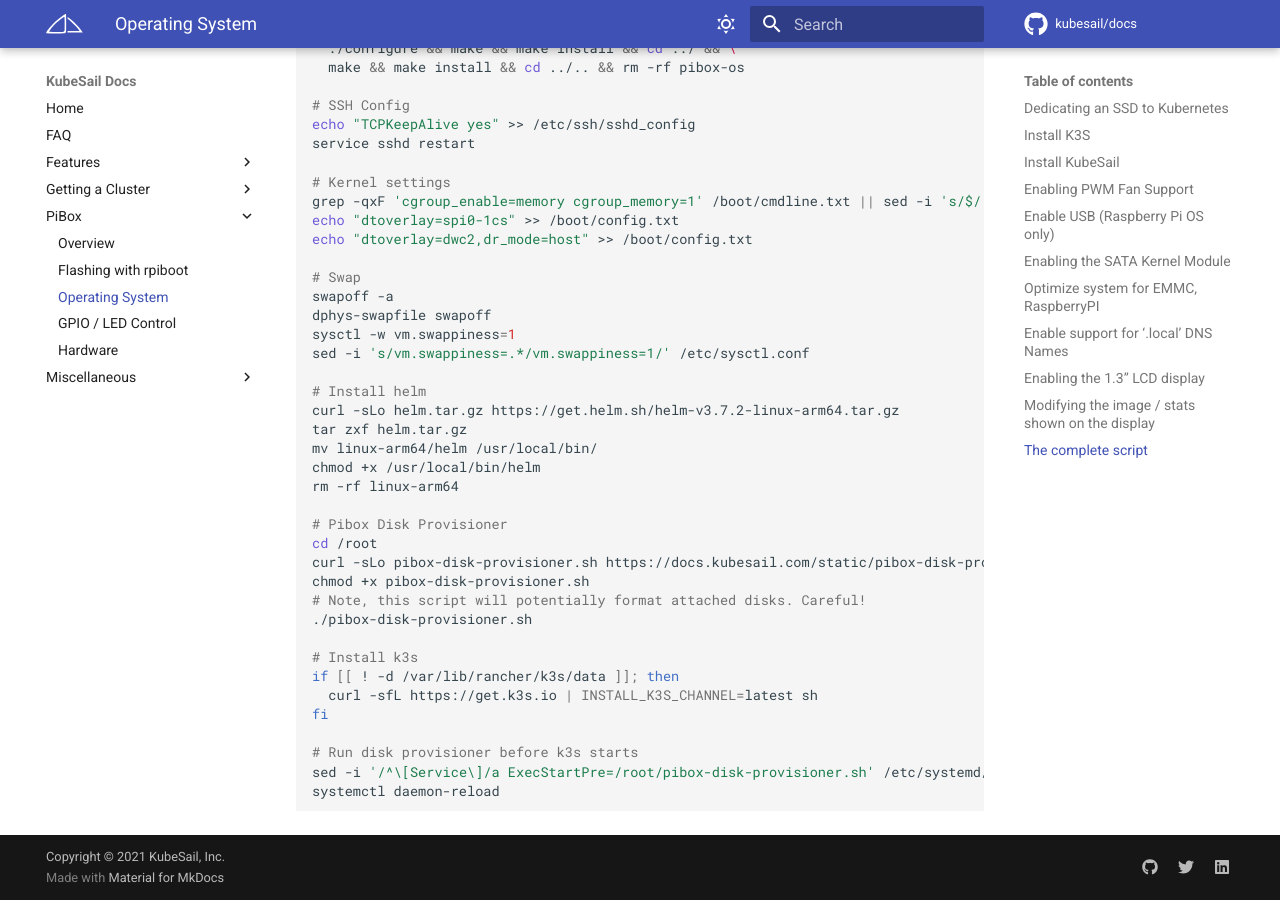
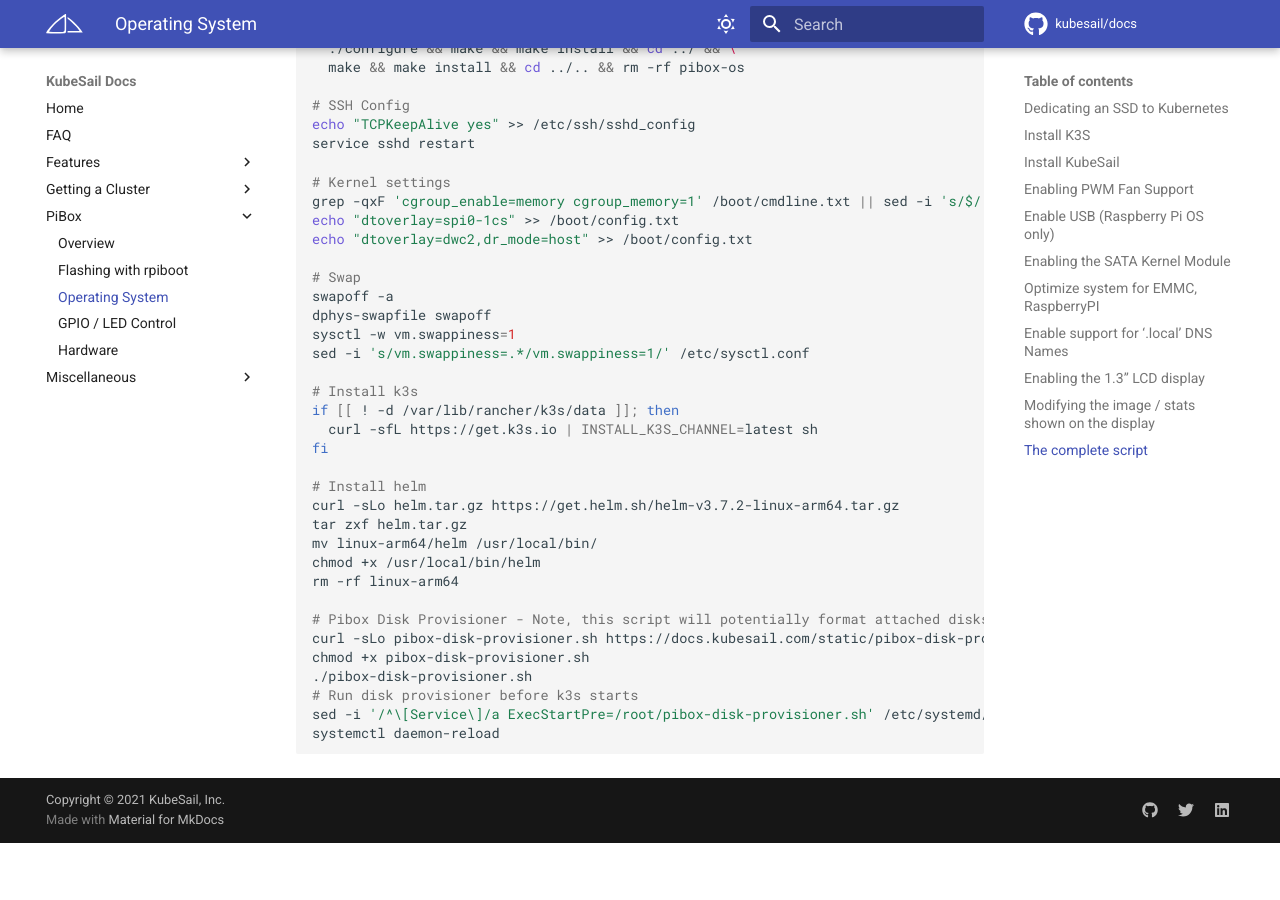
Before and after one commit to kubesail/kubesail-docs, an MkDocs documentation site: the page built from docs/guides/pibox/os.md, in a window 1280 px wide and 900 px high, scrolled down 5545 px. Built offline with MkDocs 1.6.1 and Material for MkDocs 9.7.7, drawn with Linux system fonts in a browser that asks for light colours; comment, search, counter and statistics services are not loaded; after the commit the page ends 6388 px from its top, so only the background shows below that; part of the change alters nothing that is shown.

```diff
--- a/docs/guides/pibox/os.md
+++ b/docs/guides/pibox/os.md
@@ -230,6 +230,11 @@ dphys-swapfile swapoff
 sysctl -w vm.swappiness=1
 sed -i 's/vm.swappiness=.*/vm.swappiness=1/' /etc/sysctl.conf
 
+# Install k3s
+if [[ ! -d /var/lib/rancher/k3s/data ]]; then
+  curl -sfL https://get.k3s.io | INSTALL_K3S_CHANNEL=latest sh
+fi
+
 # Install helm
 curl -sLo helm.tar.gz https://get.helm.sh/helm-v3.7.2-linux-arm64.tar.gz
 tar zxf helm.tar.gz
@@ -237,18 +242,10 @@ mv linux-arm64/helm /usr/local/bin/
 chmod +x /usr/local/bin/helm
 rm -rf linux-arm64
 
-# Pibox Disk Provisioner
-cd /root
+# Pibox Disk Provisioner - Note, this script will potentially format attached disks. Careful!
 curl -sLo pibox-disk-provisioner.sh https://docs.kubesail.com/static/pibox-disk-provisioner.sh
 chmod +x pibox-disk-provisioner.sh
-# Note, this script will potentially format attached disks. Careful!
 ./pibox-disk-provisioner.sh
-
-# Install k3s
-if [[ ! -d /var/lib/rancher/k3s/data ]]; then
-  curl -sfL https://get.k3s.io | INSTALL_K3S_CHANNEL=latest sh
-fi
-
 # Run disk provisioner before k3s starts
 sed -i '/^\[Service\]/a ExecStartPre=/root/pibox-disk-provisioner.sh' /etc/systemd/system/k3s.service
 systemctl daemon-reload
```
